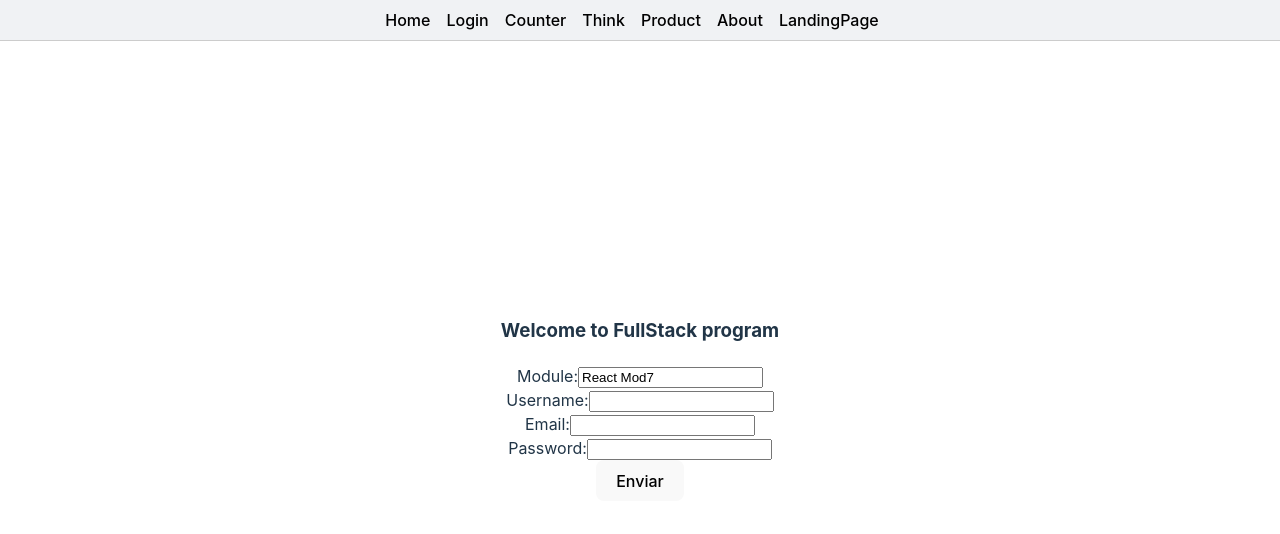
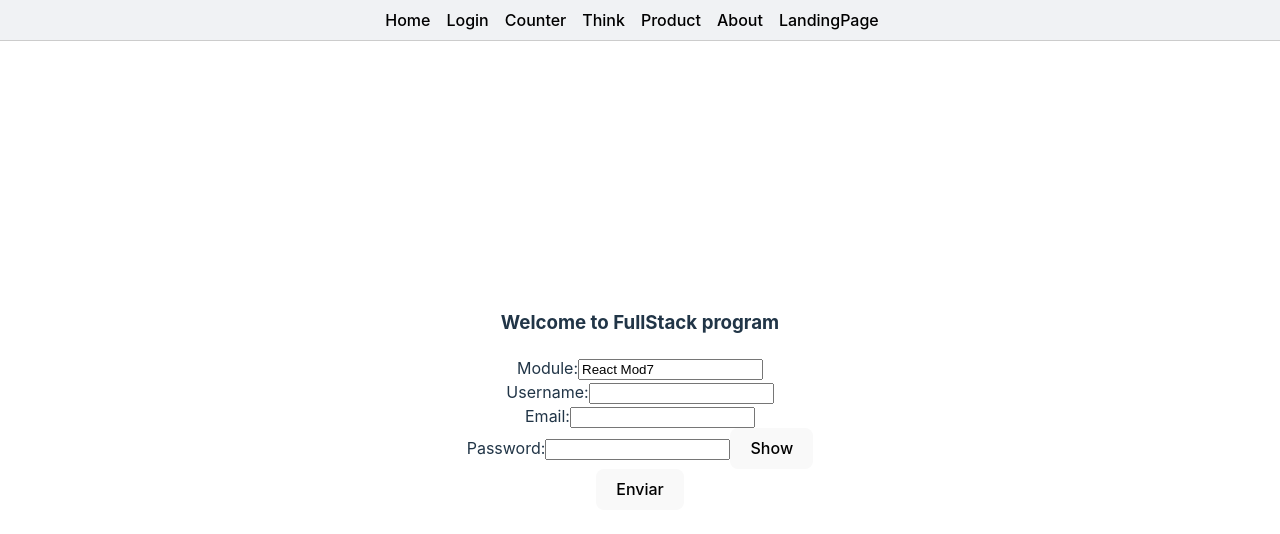
Before and after one commit to iuriiernich/Desarrollo-Frontend-React-2025, a React (Vite) app: page /Desarrollo-Frontend-React-2025/login in a window 1280 px wide. Shown: the top 534 px of the page. Built offline with nearby package versions, Linux system fonts and the light colour scheme.

Commit message:
Excercise 5: Add Show/Hide password button

```diff
--- a/src/Components/Forms/FormLoginWithMotion.jsx
+++ b/src/Components/Forms/FormLoginWithMotion.jsx
@@ -52,6 +52,12 @@ const FormWithMotionAndHook = ({ titleForm }) => {
 
     const onCloseModalInfo = () => {
         setShowModal(false);
+    };
+
+    const [showPassword, setShowPassword] = useState(false);
+
+    const togglePasswordVisibility = () => {
+        setShowPassword((prevState) => !prevState);
     };
 
     return (
@@ -143,12 +149,19 @@ const FormWithMotionAndHook = ({ titleForm }) => {
                         <label>
                             Password:
                             <input
-                                type="password"
+                                type={showPassword ? 'text' : 'password'}
                                 name="password"
                                 value={formData.password}
                                 onChange={handleChange}
                                 required
                             />
+                            <button
+                                type="button"
+                                onClick={togglePasswordVisibility}
+                                className="button-visibility"
+                            >
+                                {showPassword ? 'Hide' : 'Show'}
+                            </button>
                         </label>
                     </div>
                 </motion.div>
```
